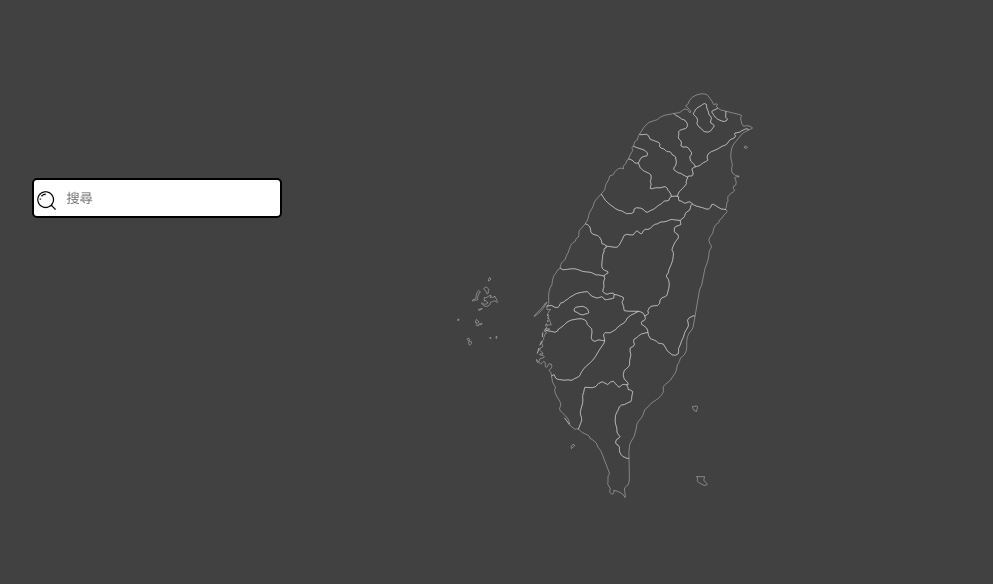
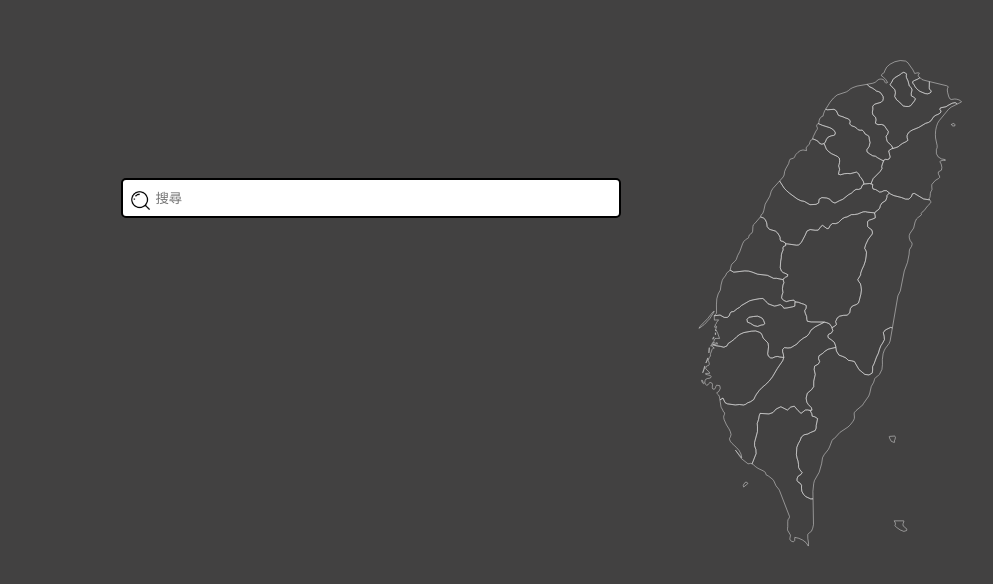
Before and after one commit to olivervvvv/foodweb, a Vue app: page / in a window 1280 px wide. Shown: the part 142-726 px from the top of the page, without its empty margins (147-1140 px from the left). Built offline with nearby package versions, Linux system fonts and the light colour scheme.

Commit message:
首頁更改

```diff
--- a/src/components/icons/CustomInput.vue
+++ b/src/components/icons/CustomInput.vue
@@ -53,7 +53,7 @@ export default {
 }
 
 .form-control {
-  width: 100%;
+  width: 200%;
   height: 100%;
   text-indent: 30px; /* 初始文本縮進為0 */
   transition: text-indent 0.2s; /* 添加過渡效果 */
--- a/src/components/icons/taiwanmap.vue
+++ b/src/components/icons/taiwanmap.vue
@@ -25,10 +25,25 @@ export default {
 };
 </script>
 <template>
-<div  style="display: flex;">
+
+
+
+
+<div  style="display: flex;align-items: center">
+
+  <div  class="showArea">
+    <h1 style="color: white;">{{pathText}}</h1>
+
+    <div class="btnArea" v-if="pathText">
+      <div class="msgBox" v-for="(num, index) in mesNum" :key="index" @click="handleMsgBoxClick(index)">
+        <p>{{ pathText }}的</p>
+        <p>{{ index+1 }}號內容</p>
+      </div>
+    </div>
+  </div>
   <!-- Generator: Adobe Illustrator 24.0.1, SVG Export Plug-In . SVG Version: 6.00 Build 0)  -->
   <svg version="1.1" id="圖層_1" xmlns="http://www.w3.org/2000/svg" xmlns:xlink="http://www.w3.org/1999/xlink" x="0px" y="0px"
-      viewBox="0 0 1000 1295" style="enable-background:new 0 0 1000 1295;" xml:space="preserve" >
+      viewBox="400 0 600 1295" style="enable-background:new 0 0 1000 1295;" xml:space="preserve" >
   <!-- 	高雄 -->
   <path id="TWN1156" @click="handlePathClick" class="st0" d="M739.8,786.9l1.9,5.8l-3,5l-5.6,2.4l-1.4,3.2l1,4l5.6,3.6l6.3,5.2l2.8,7.6l0.3,2.5l-15.6,3.8
     l-6.4,4.1l-4,3.9l-7.8,5.1l-0.9,5.7l2.3,6l-2.7,4.9l-7.4,4l-0.8,6.9l2.1,9.9l-3,13.2l-0.1,11.2l-4.3,5.9l-8.5,7.2l-2.3,9.8l1.3,8.1
@@ -220,16 +235,6 @@ export default {
 
 
 
-  <div  class="showArea">
-    <h1 style="color: white;">{{pathText}}</h1>
-
-    <div class="btnArea" v-if="pathText">
-      <div class="msgBox" v-for="(num, index) in mesNum" :key="index" @click="handleMsgBoxClick(index)">
-        <p>{{ pathText }}的</p>
-        <p>{{ index+1 }}號內容</p>
-      </div>
-    </div>
-  </div>
 
 
 
```
